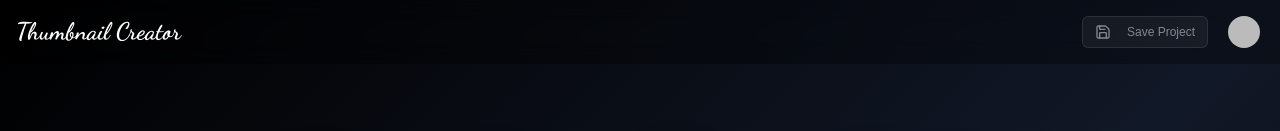
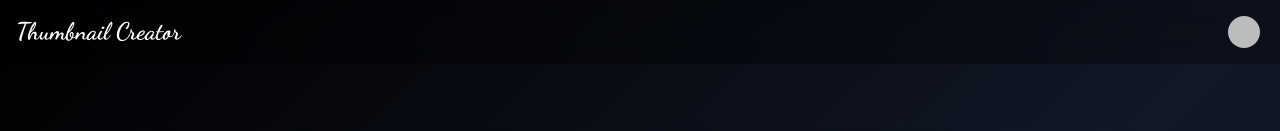
Before and after one commit to Growthxdevs/Thumbnail_creator, a Next.js app: page / in a window 1280 px wide. Shown: the top 131 px of the page. Built offline with nearby package versions, Linux system fonts and the light colour scheme; no server answers; sample sign-in values are in the browser's storage.

Commit message:
fix: save btn showing globally

```diff
--- a/components/remove-background.tsx
+++ b/components/remove-background.tsx
@@ -1,5 +1,5 @@
 "use client";
-import React, { useState, useEffect, useRef } from "react";
+import React, { useState, useEffect } from "react";
 import { useSession } from "next-auth/react";
 import { useCreditStore } from "@/stores/credit-store";
 import { useCreditInit } from "@/hooks/use-credit-init";
@@ -30,7 +30,7 @@ export default function RemoveBackground() {
   const [loading, setLoading] = useState(false);
   const [isCleared, setIsCleared] = useState(false);
   const [saving, setSaving] = useState(false);
-  const { saveDialogRef, setCanSave } = useSaveProject();
+  const { setCanSave } = useSaveProject();
 
   const textPositionStyle = {
     left: `${horizontalPosition}%`,
--- a/components/top-bar.tsx
+++ b/components/top-bar.tsx
@@ -1,6 +1,7 @@
 "use client";
 import Link from "next/link";
 import { useSession } from "next-auth/react";
+import { usePathname } from "next/navigation";
 import UserMenu from "./user-menu";
 import LoginButton from "./login-button";
 import { useSaveProject } from "@/contexts/save-project-context";
@@ -10,6 +11,10 @@ import { Button } from "./ui/button";
 const TopBar = () => {
   const { data: session, status } = useSession();
   const { saveDialogRef, canSave } = useSaveProject();
+  const pathname = usePathname();
+
+  // Only show save button on editor page
+  const isEditorPage = pathname === "/editor";
 
   const handleSaveClick = () => {
     if (saveDialogRef.current) {
@@ -30,7 +35,7 @@ const TopBar = () => {
         </div>
 
         <div className="flex items-center space-x-4">
-          {session && (
+          {session && isEditorPage && (
             <Button
               onClick={handleSaveClick}
               variant="outline"
```
